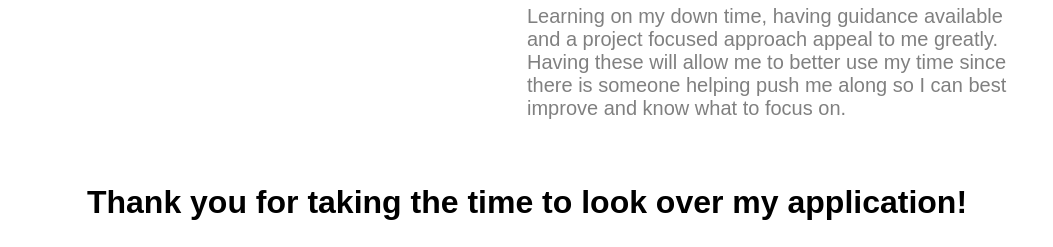
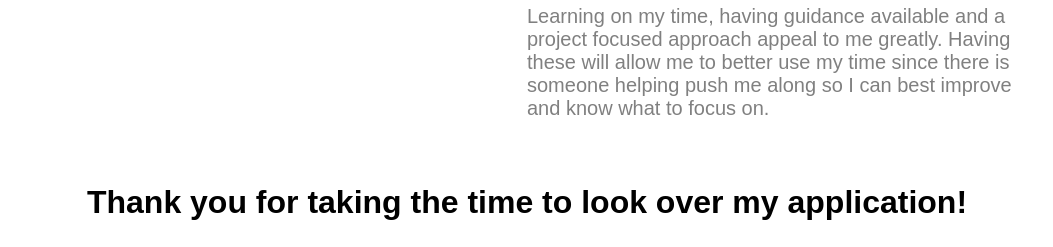
Before and after one commit to Gyro-trix/introduction, a plain HTML site: page index.html in a window 1280 px wide. Shown: the part 743-990 px from the top of the page, without its empty margins (113-1166 px from the left). Drawn offline with Linux system fonts and the light colour scheme.

Commit message:
updated info text

```diff
--- a/index.html
+++ b/index.html
@@ -56,7 +56,7 @@
             <div class = "columnR">
                 <h2>Why join Get Coding?</h2>
 
-                <p>Learning on my down time, having
+                <p>Learning on my time, having
                 guidance available and a project
                 focused approach appeal to me
                 greatly. Having these will allow
```
